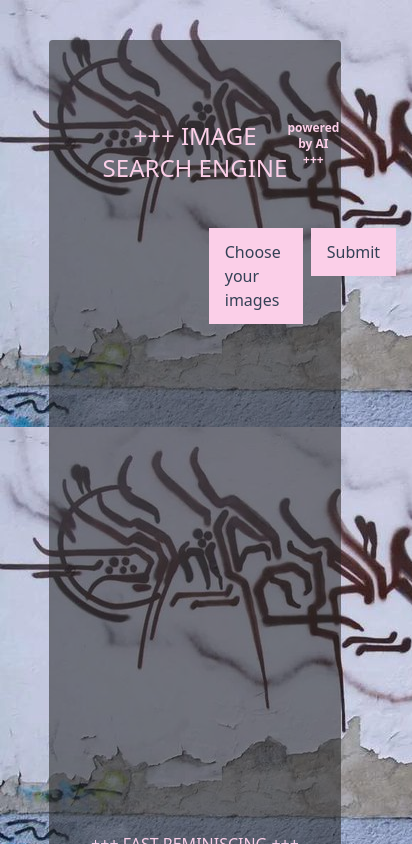
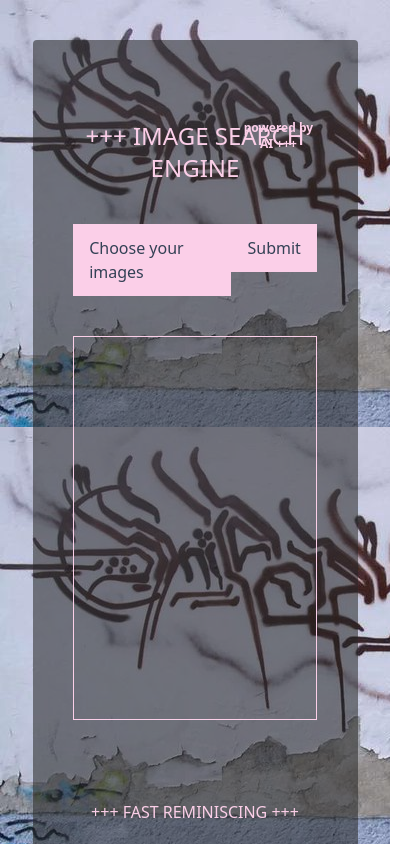
Before and after one commit to JJJJJJJJJJJJJJJl/ImageSearchEngine, a Next.js app in the folder web/: page / in a window 390 px wide. Shown: the top 844 px of the page, 412 px wide, since content can reach past the window. Built offline with nearby package versions, Linux system fonts and the light colour scheme.

Commit message:
legit the first responsive frontend i ever made xd why this shit so hard 😭

```diff
--- a/web/components/ImagesShowcase.tsx
+++ b/web/components/ImagesShowcase.tsx
@@ -3,9 +3,9 @@ import Image from 'next/image';
 
 export default function SearchBar(data: {images_url: Array<string>}): ReactElement {
     return (
-        <div className="flex flex-wrap overflow-y-scroll w-3/4 h-96 mt-10 mx-36 border-double border-red-300">
+        <div className="flex justify-evenly flex-wrap overflow-y-scroll w-3/4 h-96 mt-10 mx-auto border border-solid border-pink-200">
             { data.images_url.map((imageSrc) =>
-                <div key={imageSrc} className="flex items-center justify-center basis-1/4 m-6 grow w-min">
+                <div key={imageSrc} className="flex items-center justify-center m-6 w-fit border border-dotted border-pink-200">
                     <Image src={imageSrc} width={125} height={125}/>
                 </div>
             )}
--- a/web/components/Layout.tsx
+++ b/web/components/Layout.tsx
@@ -3,7 +3,7 @@ import {ReactElement} from "react";
 export default function SearchBar({children}): ReactElement {
     return (
         <div className="flex items-center justify-center bg-contain w-full h-full">
-            <div className="flex-row items-center justify-center bg-739 w-3/4 pb-10 pt-10 m-44 mt-10 border-solid rounded">
+            <div className="flex-row items-center justify-center bg-739 w-10/12 pb-10 pt-10 mt-10 border-solid rounded">
                 <h1 className="text-2xl text-center text-pink-200 m-10 font-light relative">
                  +++ IMAGE SEARCH ENGINE<sup className="text-xs font-semibold absolute top-0 right-50">powered by AI +++ </sup>
                 </h1>
--- a/web/pages/index.tsx
+++ b/web/pages/index.tsx
@@ -64,8 +64,8 @@ export default function Home(): ReactElement{
 
     return (
         <Layout>
-            <div className="flex justify-between w-3/4 mx-36">
-                <label className="bg-pink-200 font-light text-slate-700 px-4 py-3 m-1 ml-4 hover:cursor-pointer">
+            <div className="flex justify-between w-3/4 mx-auto">
+                <label className="bg-pink-200 font-light text-slate-700 px-4 py-3 hover:cursor-pointer">
                     <input type="file" multiple accept="image/*" onChange={on_image_change} className="text-red-600 hidden"/>
                     Choose your images
                 </label>
@@ -73,7 +73,7 @@ export default function Home(): ReactElement{
                     TODO: create component for button (add it to searchbar component aswell);
                 */}
                 <Link href="/search">
-                    <button onClick={send_images} className="px-4 py-3 m-1 mr-4 font-light text-slate-700 bg-pink-200">Submit</button>
+                    <button onClick={send_images} className="px-4 py-3 font-light text-slate-700 bg-pink-200">Submit</button>
                 </Link>
             </div>
             <ImagesShowcase images_url={images_url}/>
```
